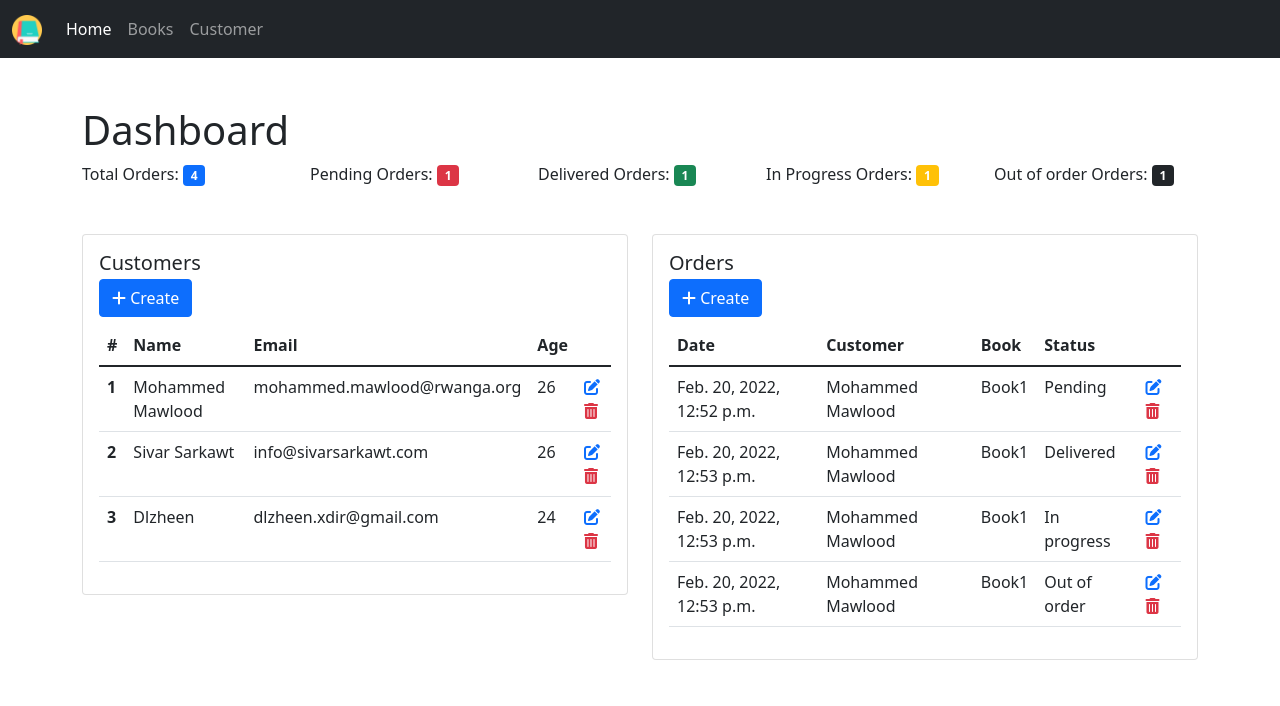
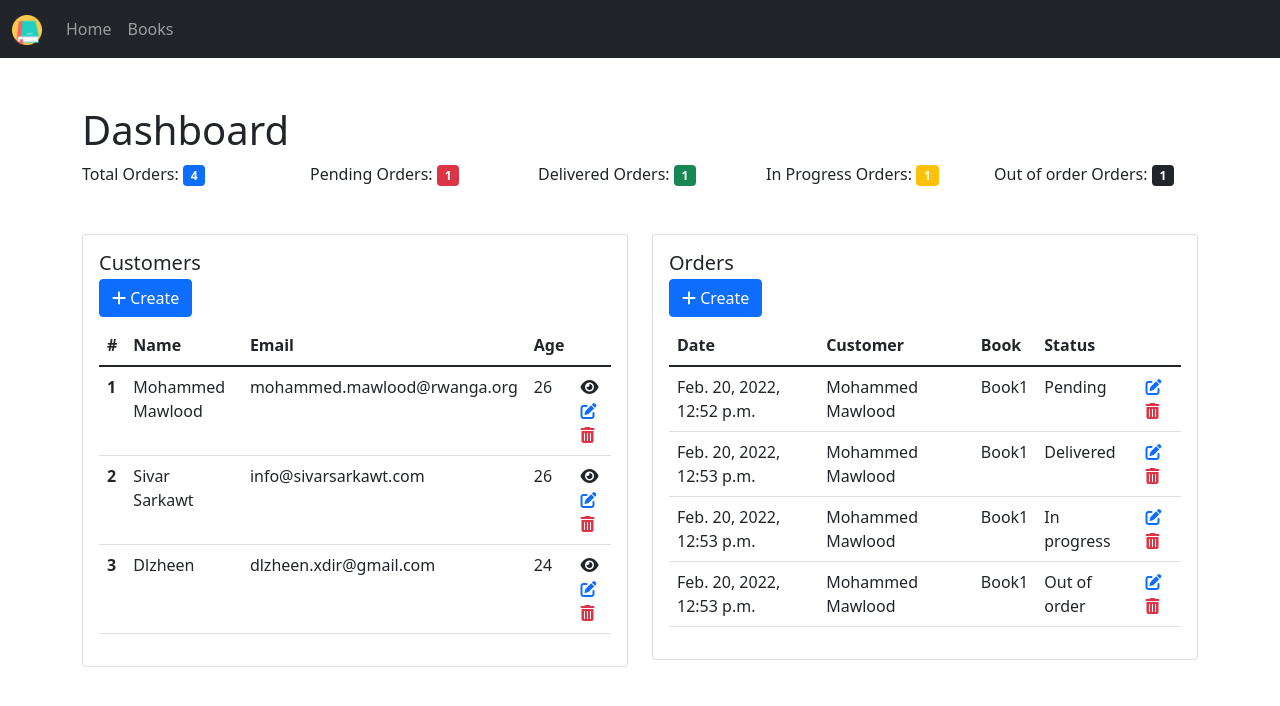
Before and after one commit to Sivar-Developer/Django-Blog, a Django app: page /home in a window 1280 px wide. Shown: the top 706 px of the page. Run offline with Django 4.2, Linux system fonts and the light colour scheme; data comes from the database, SQL or seed files in the repository.

Commit message:
URL naming

```diff
--- a/bookstore/templates/bookstore/dashboard.html
+++ b/bookstore/templates/bookstore/dashboard.html
@@ -31,6 +31,7 @@
                             <td>{{ customer.email }}</td>
                             <td>{{ customer.age }}</td>
                             <td>
+                                <a href="{% url 'customer' customer.id %}" class="text-dark"><i class="fas fa-eye"></i></a>
                                 <a href="#"><i class="fas fa-edit"></i></a>
                                 <a href="#" class="text-danger"><i class="fas fa-trash-alt"></i></a>
                             </td>
--- a/bookstore/templates/bookstore/navbar.html
+++ b/bookstore/templates/bookstore/navbar.html
@@ -1,7 +1,7 @@
 {% load static %}
 <nav class="navbar navbar-expand-lg navbar-dark bg-dark">
     <div class="container-fluid">
-        <a class="navbar-brand" href="#">
+        <a class="navbar-brand" href="{% url 'home' %}">
             <img src="{% static '/images/book.png' %}" width="30" alt="">
         </a>
         <button class="navbar-toggler" type="button" data-bs-toggle="collapse" data-bs-target="#navbarSupportedContent" aria-controls="navbarSupportedContent" aria-expanded="false" aria-label="Toggle navigation">
@@ -10,13 +10,10 @@
         <div class="collapse navbar-collapse" id="navbarSupportedContent">
             <ul class="navbar-nav me-auto mb-2 mb-lg-0">
                 <li class="nav-item">
-                    <a class="nav-link active" aria-current="page" href="#">Home</a>
+                    <a class="nav-link" aria-current="page" href="{% url 'home' %}">Home</a>
                 </li>
                 <li class="nav-item">
-                    <a class="nav-link" href="#">Books</a>
-                </li>
-                <li class="nav-item">
-                    <a class="nav-link" href="#">Customer</a>
+                    <a class="nav-link" href="{% url 'books' %}">Books</a>
                 </li>
             </ul>
         </div>
--- a/bookstore/urls.py
+++ b/bookstore/urls.py
@@ -2,8 +2,8 @@ from django.urls import path
 from . import views
 
 urlpatterns = [
-    path('home', views.home),
-    path('books', views.books),
+    path('home', views.home, name="home"),
+    path('books', views.books, name="books"),
     # path('customer', views.customer),
-    path('customer/<str:pk>', views.customer),
+    path('customer/<str:pk>', views.customer, name="customer"),
 ]
```
